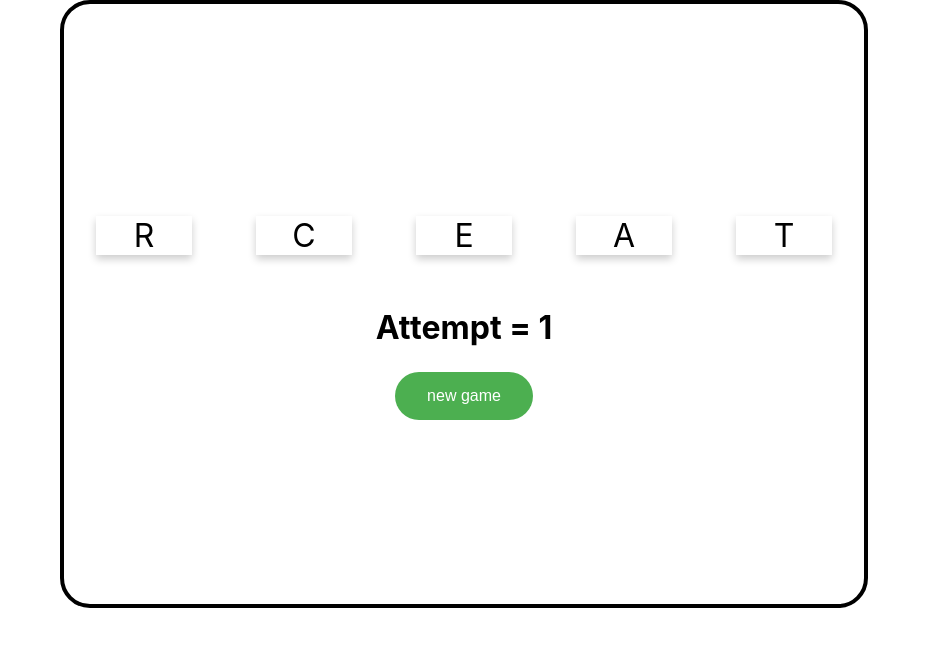
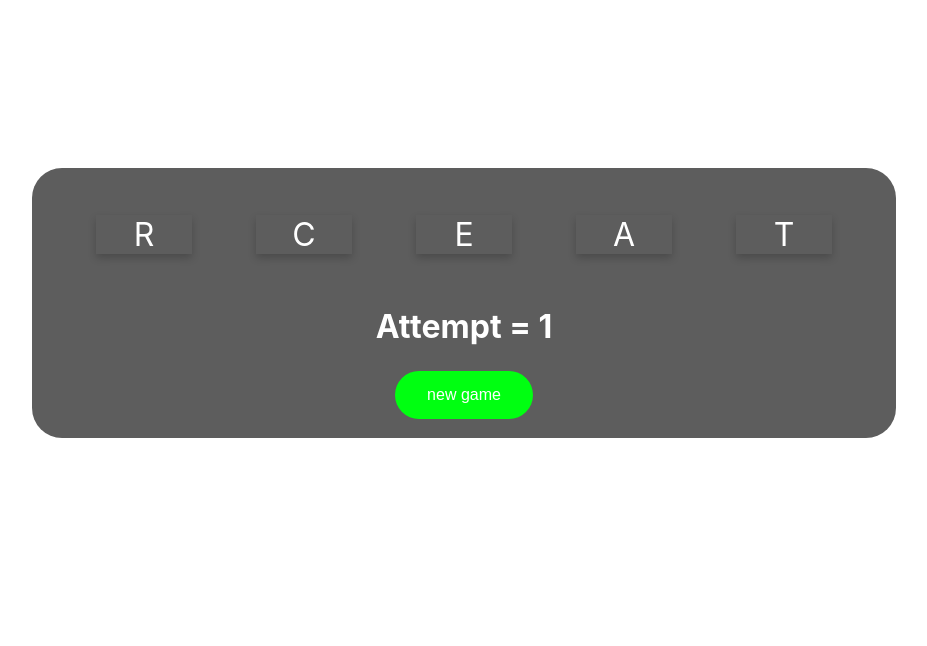
Before and after one commit to AclAireZ/LAB3SA03_Checkpoint, a React (Create React App) app: page / in a window 1280 px wide. Shown: the top 646 px of the page, without its empty margins (176-1103 px from the left). Built offline with nearby package versions, Linux system fonts and the light colour scheme.

Commit message:
add background and decorate layout

```diff
--- a/src/App.css
+++ b/src/App.css
@@ -56,20 +56,18 @@
 
 .box {
   margin: auto ;
-  max-width: 800px;
+  max-width: 900px;
   height: 600px;
-  border: black solid 1px;
   text-align: center;
   display: flex;
   flex-direction: column;
   align-items: center;
   justify-content: center;
-  border-width: 4px;
-  border-radius: 30px;
+
 }
 
 .button {
-  background-color: #4CAF50;
+  background-color: #00ff11;
   border: none;
   color: white;
   padding: 15px 32px;
@@ -82,3 +80,19 @@
   border-radius: 30px;
 
 }
+
+.background{
+  background-color: #000000a2;
+  border: none;
+  color: white;
+  padding: 15px 32px;
+  text-align: center;
+  text-decoration: none;
+  display: inline-block;
+  font-size: 16px;
+  margin: 4px 2px;
+  cursor: pointer;
+  border-radius: 30px;
+  margin-top: 10px;
+  flex-direction: column;
+}
--- a/src/App.js
+++ b/src/App.js
@@ -14,8 +14,10 @@ const buttonrefresh = () => {
 function App(){
   return (
     <div className = 'box'>
+      <div className = 'background'>
         <WordCard value={word}/>
         <button className = 'button' onClick={buttonrefresh}>new game</button>
+      </div>
     </div>
   );
 }
```
